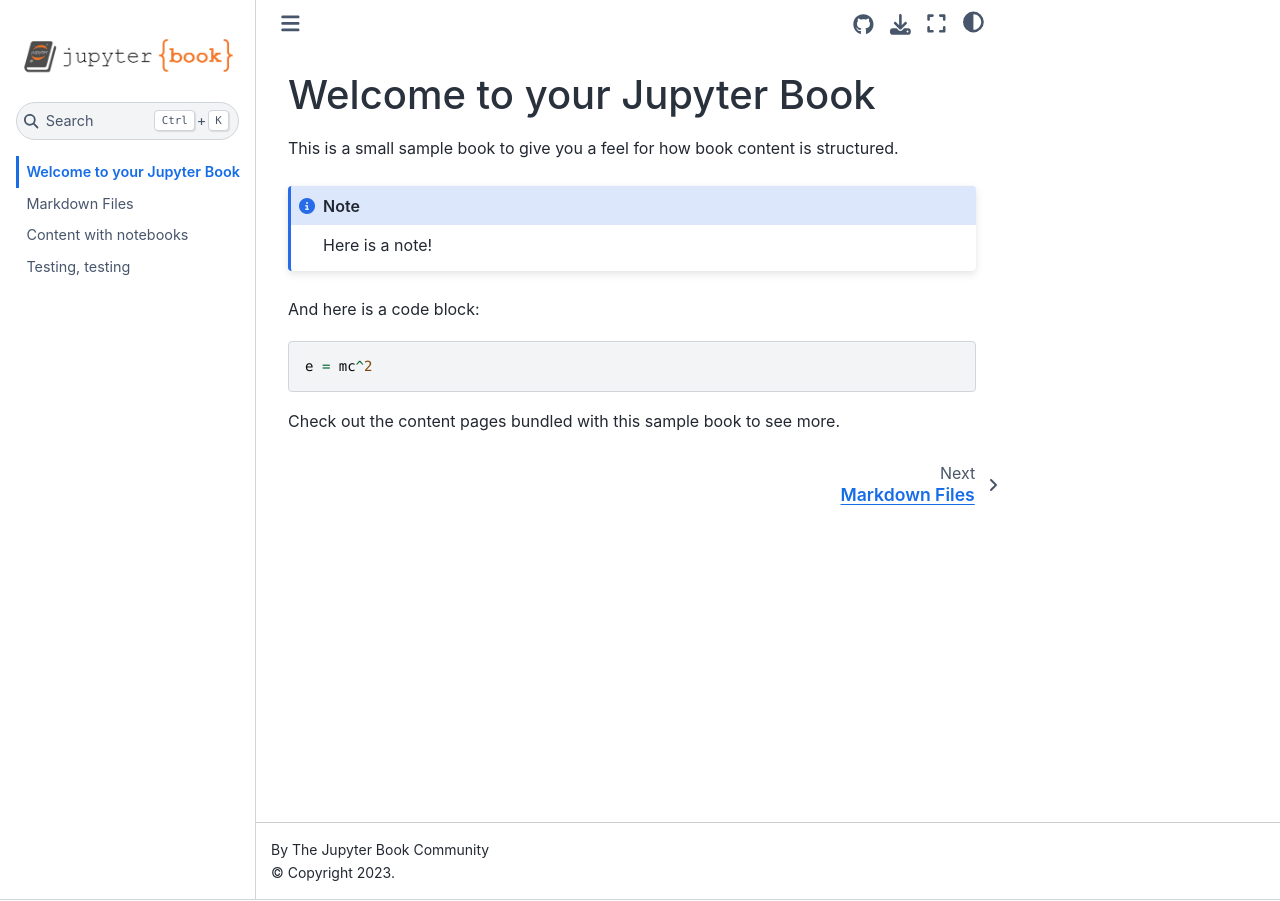
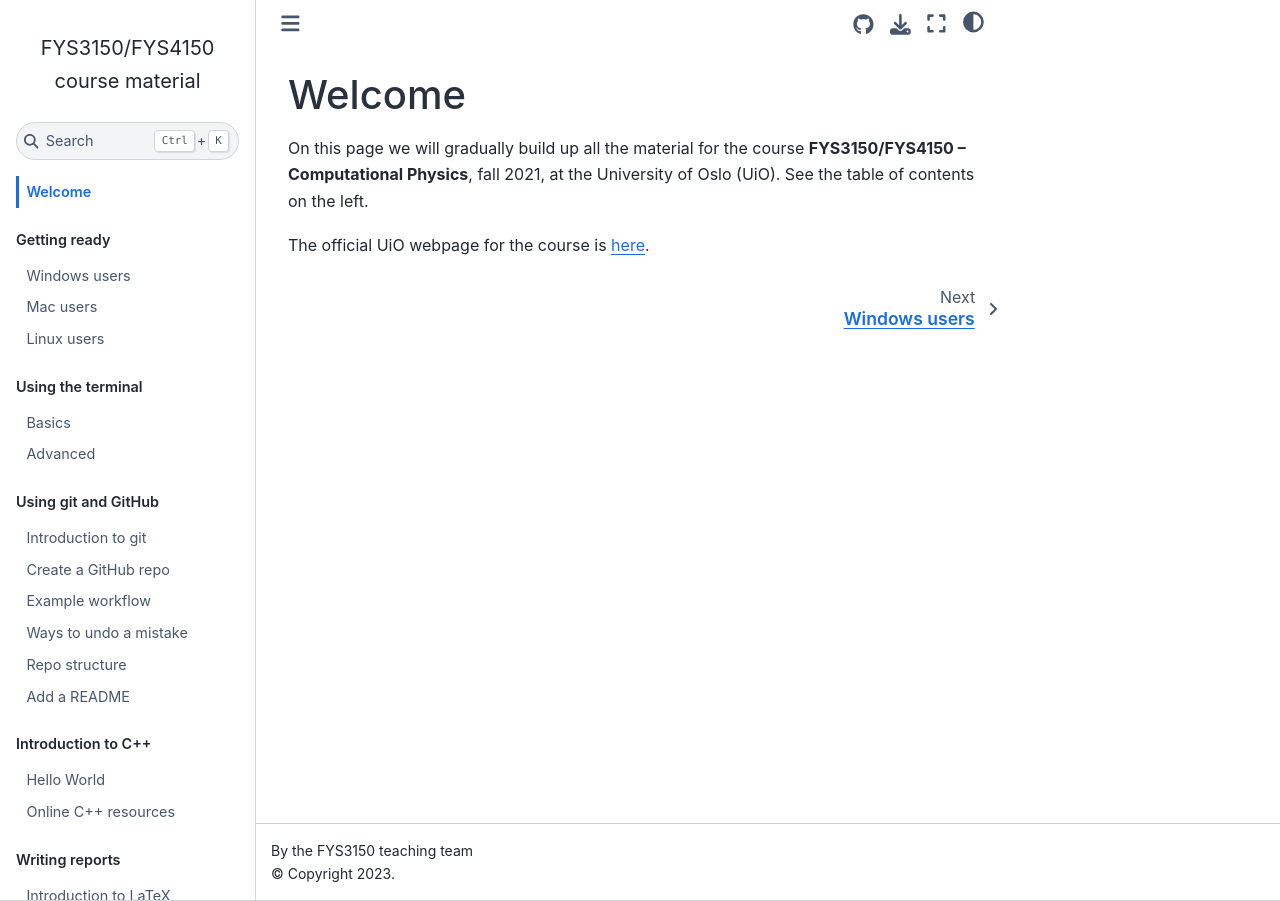
Before and after one commit to anderkve/FYS3150, a Jupyter Book: the page built from intro.md, in a window 1280 px wide. Built offline with Jupyter Book 1.0.4 settings and Sphinx 7.4.7 and the Sphinx Book theme 1.1.4, drawn with Linux system fonts in a browser that asks for light colours.

Commit message:
Started setting up an outline for the content.

````diff
--- a/_config.yml
+++ b/_config.yml
@@ -1,9 +1,9 @@
 # Book settings
 # Learn more at https://jupyterbook.org/customize/config.html
 
-title: My sample book
-author: The Jupyter Book Community
-logo: logo.png
+title: FYS3150/FYS4150 course material
+author: the FYS3150 teaching team
+# logo: logo.png
 
 # Force re-execution of notebooks on each build.
 # See https://jupyterbook.org/content/execute.html
@@ -21,7 +21,9 @@ bibtex_bibfiles:
 
 # Information about where the book exists on the web
 repository:
-  url: https://github.com/executablebooks/jupyter-book  # Online location of your book
+  # url: https://github.com/executablebooks/jupyter-book  # Online location of your book
+  # url: https://anderkve.github.io/FYS3150  # Online location of your book
+  url: https://github.com/anderkve/FYS3150
   path_to_book: docs  # Optional path to your book, relative to the repository root
   branch: master  # Which branch of the repository should be used when creating links (optional)
 
--- a/_toc.yml
+++ b/_toc.yml
@@ -2,8 +2,60 @@
 # Learn more at https://jupyterbook.org/customize/toc.html
 
 format: jb-book
+
 root: intro
-chapters:
-- file: markdown
-- file: notebooks
-- file: mymarkdownfile
+
+parts:
+  - caption: Getting ready
+    chapters:
+      - file: book/getting_ready/windows_users
+      - file: book/getting_ready/mac_users
+      - file: book/getting_ready/linux_users
+
+  - caption: Using the terminal
+    chapters:
+      - file: book/using_the_terminal/basics
+      - file: book/using_the_terminal/advanced
+
+  - caption: Using git and GitHub
+    chapters:
+      - file: book/using_git/introduction_to_git
+      - file: book/using_git/create_a_github_repo
+      - file: book/using_git/example_workflow
+      - file: book/using_git/ways_to_undo_a_mistake
+      - file: book/using_git/repo_structure
+      - file: book/using_git/add_a_README
+
+  - caption: Introduction to C++
+    chapters:
+      - file: book/introduction_to_cpp/hello_world
+      - file: book/introduction_to_cpp/online_resources
+
+  - caption: Writing reports
+    chapters:
+      - file: book/writing_reports/introduction_to_latex
+      - file: book/writing_reports/report_template
+
+  - caption: Projects
+    chapters:
+      - file: book/projects/project1
+
+
+
+# # Example
+#
+# format: jb-book
+# root: index
+# parts:
+#   - caption: Name of Part 1
+#     chapters:
+#     - file: path/to/part1/chapter1
+#     - file: path/to/part1/chapter2
+#       sections:
+#       - file: path/to/part1/chapter2/section1
+#   - caption: Name of Part 2
+#     chapters:
+#     - file: path/to/part2/chapter1
+#     - file: path/to/part2/chapter2
+#       sections:
+#       - file: path/to/part2/chapter2/section1
--- a/intro.md
+++ b/intro.md
@@ -1,16 +1,5 @@
-# Welcome to your Jupyter Book
+# Welcome
 
-This is a small sample book to give you a feel for how book content is
-structured.
+On this page we will gradually build up all the material for the course **FYS3150/FYS4150 -- Computational Physics**, fall 2021, at the University of Oslo (UiO). See the table of contents on the left.
 
-:::{note}
-Here is a note!
-:::
-
-And here is a code block:
-
-```
-e = mc^2
-```
-
-Check out the content pages bundled with this sample book to see more.
+The official UiO webpage for the course is [here](https://www.uio.no/studier/emner/matnat/fys/FYS3150/h21/index.html).
````
Also changed, not shown: book/getting_ready/linux_users.md (added, +3 -0 lines), book/getting_ready/mac_users.md (added, +3 -0 lines), book/getting_ready/windows_users.md (added, +3 -0 lines), book/introduction_to_cpp/hello_world.md (added, +3 -0 lines), book/introduction_to_cpp/online_resources.md (added, +5 -0 lines), book/projects/project1.md (added, +8 -0 lines), book/using_git/add_a_README.md (added, +3 -0 lines), book/using_git/create_a_github_repo.md (added, +3 -0 lines), book/using_git/example_workflow.md (added, +3 -0 lines), book/using_git/introduction_to_git.md (added, +3 -0 lines), book/using_git/repo_structure.md (added, +3 -0 lines), book/using_git/ways_to_undo_a_mistake.md (added, +3 -0 lines), book/using_the_terminal/advanced.md (added, +3 -0 lines), book/using_the_terminal/basics.md (added, +3 -0 lines), 2 more files.
